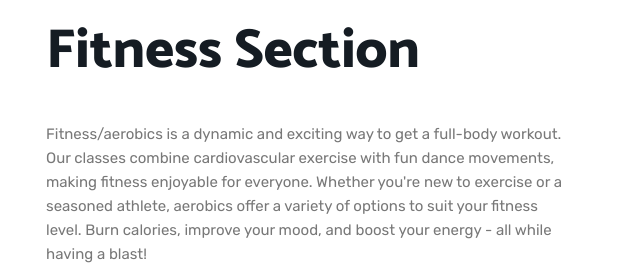
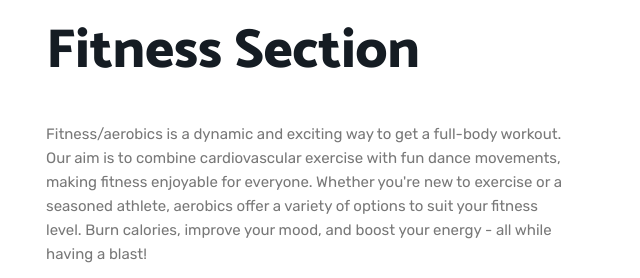
Before and after one commit to ChidiChris/FitFam, a plain HTML site: page index.html in a window 1280 px wide. Shown: the part 949-1227 px from the top of the page, 619-1259 px from the left. Drawn offline with nearby package versions, Linux system fonts and the light colour scheme.

Commit message:
Update index.html

```diff
--- a/index.html
+++ b/index.html
@@ -178,7 +178,7 @@
             <h2 class="h2 section-title">Welcome To Our Fitness Section</h2>
 
             <p class="section-text">
-              Fitness/aerobics is a dynamic and exciting way to get a full-body workout. Our classes combine
+              Fitness/aerobics is a dynamic and exciting way to get a full-body workout. Our aim is to combine
               cardiovascular exercise with fun dance movements, making fitness enjoyable for everyone. Whether you're
               new to exercise or a seasoned athlete, aerobics offer a variety of options to suit your fitness level.
               Burn calories, improve your mood, and boost your energy - all while having a blast!
```
